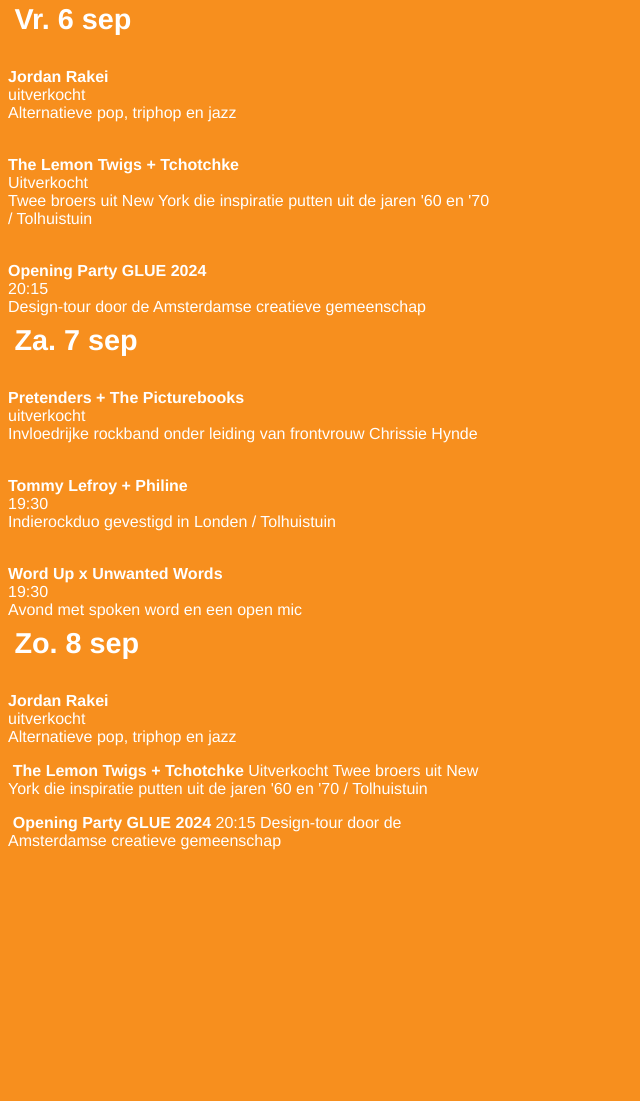
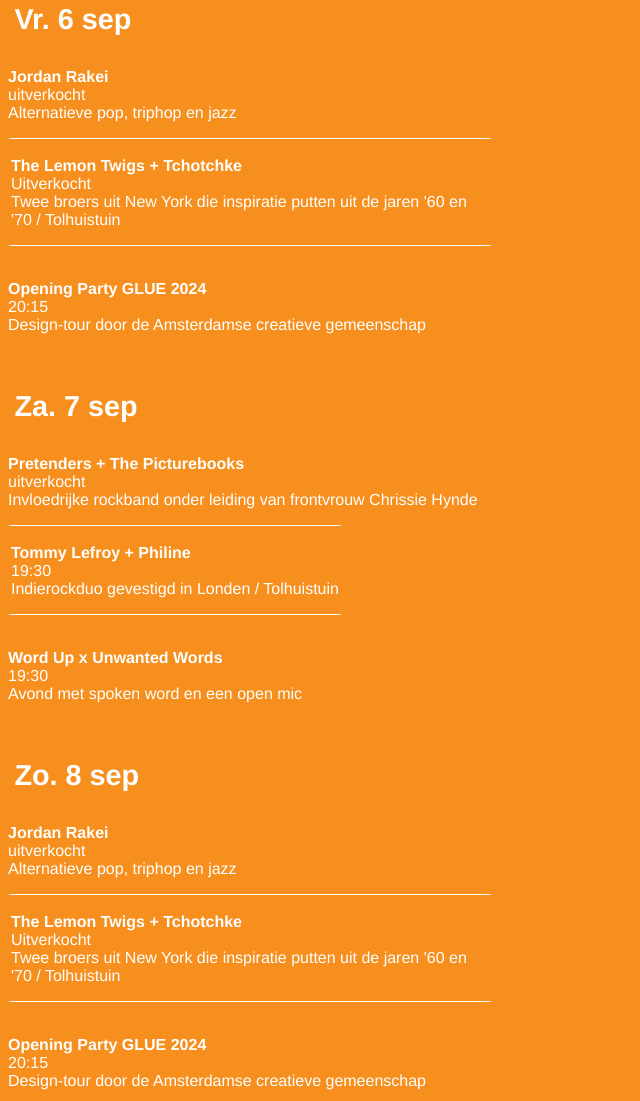
Before and after one commit to femkemuller/FED2425, a plain HTML site: page index.html in a window 1280 px wide. Shown: the part 1384-2485 px from the top of the page, without its empty margins (0-640 px from the left). Before the commit the page ends 2290 px from the top, so only its background shows below. Drawn offline with Linux system fonts and the light colour scheme.

Commit message:
borders added

```diff
--- a/index.html
+++ b/index.html
@@ -101,7 +101,7 @@
 			<ul>
 				<li>
 					<a href="pages/artiest.html" aria-label="Jordan Rakei concert uitverkocht">
-						<p><strong>Jordan Rakei</strong>
+						<p><strong>Jordan Rakei</strong></p>
 							<p>uitverkocht</p>
 							<p>Alternatieve pop, triphop en jazz</p>
 					</a>
@@ -128,7 +128,7 @@
 			<ul>
 				<li>
 					<a href="pages/artiest.html" aria-label="Pretenders + The Picturebooks concert uitverkocht">
-						<p><strong>Pretenders + The Picturebooks</strong>
+						<p><strong>Pretenders + The Picturebooks</strong></p>
 							<p>uitverkocht</p>
 							<p>Invloedrijke rockband onder leiding van frontvrouw Chrissie Hynde</p>
 					</a>
@@ -155,7 +155,7 @@
 			<ul>
 				<li>
 					<a href="pages/artiest.html" aria-label="Jordan Rakei concert uitverkocht">
-						<p><strong>Jordan Rakei</strong>
+						<p><strong>Jordan Rakei</strong></p>
 							<p>uitverkocht</p>
 							<p>Alternatieve pop, triphop en jazz</p>
 					</a>
@@ -163,17 +163,17 @@
 
 				<li>
 					<a href="pages/artiest.html" aria-label="The Lemon Twigs + Tchotchke concert uitverkocht">
-						<strong>The Lemon Twigs + Tchotchke</strong>
-						Uitverkocht
-						Twee broers uit New York die inspiratie putten uit de jaren '60 en '70 / Tolhuistuin
+						<p><strong>The Lemon Twigs + Tchotchke</strong></p>
+						<p>Uitverkocht</p>
+						<p>Twee broers uit New York die inspiratie putten uit de jaren '60 en '70 / Tolhuistuin</p>
 					</a>
 				</li>
 
 				<li>
 					<a href="pages/artiest.html" aria-label="Opening Party GLUE 2024 om 20:15">
-						<strong>Opening Party GLUE 2024</strong>
-						20:15
-						Design-tour door de Amsterdamse creatieve gemeenschap
+						<p><strong>Opening Party GLUE 2024</strong></p>
+						<p>20:15</p>
+						<p>Design-tour door de Amsterdamse creatieve gemeenschap</p>
 					</a>
 				</li>
 			</ul>
--- a/styles/style.css
+++ b/styles/style.css
@@ -143,31 +143,64 @@
 	list-style: none;
 }
 
-section ul:nth-last-of-type(1) {
+section ul:nth-of-type(2) {
 	flex-direction: column;
 	margin-bottom: 3em;
 }
 
-section ul:nth-last-of-type(2) {
+section ul:nth-of-type(3) {
 	flex-direction: column;
+	margin-bottom: 3em;
 }
 
-section ul:nth-last-of-type(3) {
+section ul:nth-of-type(4) {
 	flex-direction: column;
+	margin-bottom: 3em;
 }
 
-section ul:nth-last-of-type(1) li {
+section ul:nth-of-type(2) li {
 	margin: 0.5em;
 }
 
-section ul:nth-last-of-type(2) li {
+section ul:nth-of-type(3) li {
 	margin: 0.5em;
 }
 
-section ul:nth-last-of-type(3) li {
+section ul:nth-of-type(4) li {
 	margin: 0.5em;
 }
 
+section ul:nth-of-type(2) li:nth-of-type(2){
+	margin: 0.5em;
+	padding-bottom: 1em;
+	border-color: var(--color-button-inactive);
+	border: 1px;
+	border-left: var(--color-background);
+	border-right: var(--color-background);
+	border-style: solid;
+}
+
+
+section ul:nth-of-type(3) li:nth-of-type(2){
+	margin: 0.5em;
+	padding-bottom: 1em;
+	border-color: var(--color-button-inactive);
+	border: 1px;
+	border-left: var(--color-background);
+	border-right: var(--color-background);
+	border-style: solid;
+}
+
+section ul:nth-of-type(4) li:nth-of-type(2){
+	margin: 0.5em;
+	padding-bottom: 1em;
+	border-color: var(--color-button-inactive);
+	border: 1px;
+	border-left: var(--color-background);
+	border-right: var(--color-background);
+	border-style: solid;
+
+}
 
 section>ul:first-of-type {
 	justify-content: center;
```
